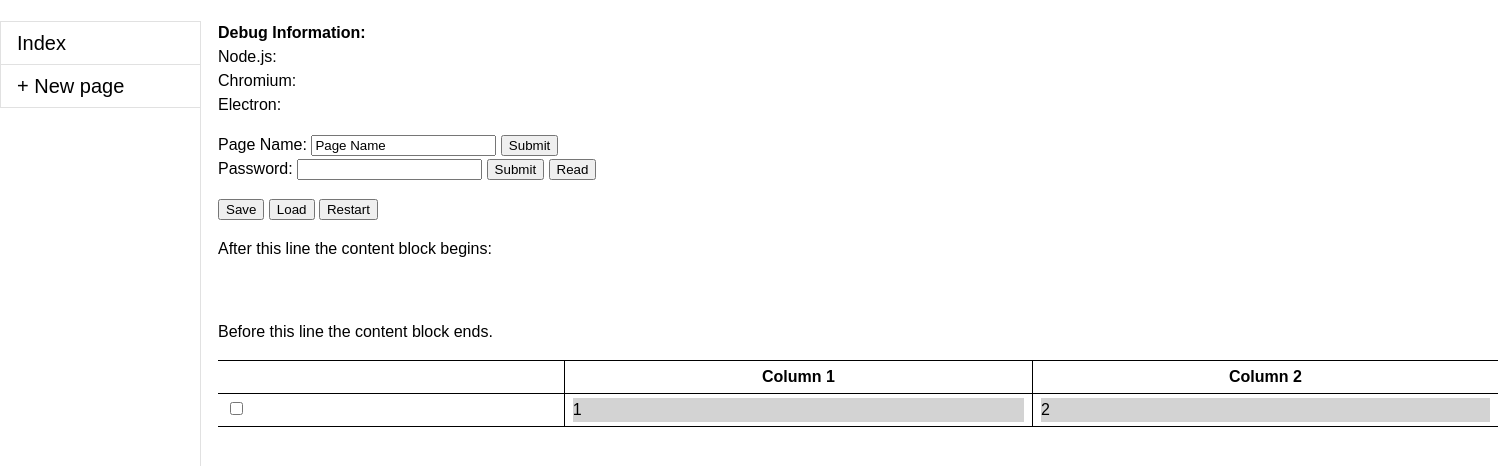
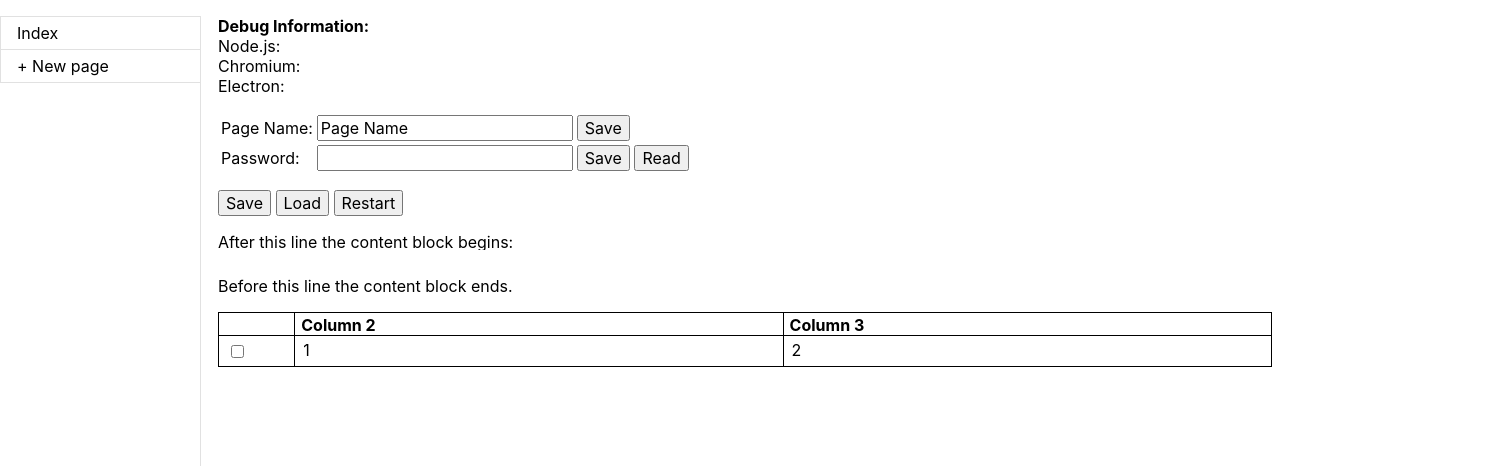
Before and after one commit to mraht-apps/notie, an Electron app: page index.html in a window 1280 px wide. Shown: the top 466 px of the page, 1498 px wide, since content can reach past the window. Drawn offline with Linux system fonts and the light colour scheme.

Commit message:
PoC: Table

```diff
--- a/css/style.css
+++ b/css/style.css
@@ -1,7 +1,7 @@
-body {
-  font-family: Arial, Helvetica, sans-serif;
+* {
+  font-family: -apple-system, BlinkMacSystemFont, "Segoe UI", Helvetica, "Apple Color Emoji", Arial, sans-serif, "Segoe UI Emoji", "Segoe UI Symbol";
+  -webkit-font-smoothing: auto;
   font-size: 16px;
-  line-height: 1.5;
 }
 
 .navbar {
@@ -18,7 +18,6 @@ body {
 .navbar a {
   padding: 6px 8px 6px 16px;
   text-decoration: none;
-  font-size: 20px;
   color: #000;
   display: block;
   background: #fff;
@@ -49,16 +48,16 @@ body {
   padding-left: 10px;
 }
 
-textarea {
-  font-family: Arial, Helvetica, sans-serif;
-  font-size: 16px;
-  line-height: 1.5;
+textarea, div[contenteditable="true"] {
   width: 100%;
-  height: 100%;
+
+  border: none;
+  overflow: auto;
+  outline: none;
   resize: none;
-  border: 0px;
+  margin: -2px;
+
+  -webkit-box-shadow: none;
+  -moz-box-shadow: none;
+  box-shadow: none;
 }
-
-div[contenteditable="true"] {
-  background-color: lightgrey;
-}
--- a/css/table.css
+++ b/css/table.css
@@ -1,54 +1,37 @@
-table {
+.contentTable {
+  width: 100%;
   border-collapse: collapse;
-  position: absolute;
-  width: 100%;
-}
-table th,
-td {
-  border: 1px solid black;
-  padding: 4px 8px 4px 8px;
+  overflow: hidden;
 }
 
-table tr th:first-child,
-td:first-child {
-  border-left: 0;
+.contentTable th {
+  text-align: left;
 }
 
-table tr th:last-child,
-td:last-child {
-  border-right: 0;
+.contentTable th,
+.contentTable td {
+  border: 1px solid black;
+  padding: 4px 8px 2px 8px;
 }
 
-th,
-td {
-  min-width: 50px;
+.contentTable .columnResizeSeparator {
+  top: 0;
+  right: -3px;
+  width: 5px;
+  position: absolute;
+  z-index: 1;
+  cursor: col-resize;
+  user-select: none;
+
+  -webkit-transition: all 200ms ease-out 0s;
+  -moz-transition: all 200ms ease-out 0s;
+  transition: all 200ms ease-out 0s;
 }
 
-tr:first-child:hover {
-  background-color: gainsboro;
-  cursor: pointer;
+.contentTable .div_textarea {
+  -ms-text-overflow: ellipsis;
+  -o-text-overflow: ellipsis;
+  text-overflow: ellipsis;
+  white-space: nowrap;
+  overflow: hidden;
 }
-
-.noCrsr {
-  cursor: pointer;
-}
-
-.borderRight {
-  border-right: 3px solid blue;
-  cursor: col-resize;
-}
-
-.borderLeft {
-  border-left: 3px solid blue;
-  cursor: col-resize;
-}
-
-.div {
-  top: 0;
-  right: -2px;
-  width: 3px;
-  position: absolute;
-  cursor: col-resize;
-  user-select: none;
-  /* background-color: red; */
-}
--- a/index.html
+++ b/index.html
@@ -30,21 +30,22 @@
       Electron: <span id="electron-version"></span>
     </p>
 
-    <div class="container">
-      <form action="#" id="formPagename">
-        <span>Page Name:</span>
-        <label for="pagename"></label><span>
-          <input type="text" name="pagename" id="pagename" value="Page Name"></span>
-        <input type="submit" id="submit" value="Submit">
-      </form>
-      <form action="#" id="formPassword">
-        <span>Password:</span>
-        <label for="password"></label>
-        <input type="password" name="password" id="password">
-        <input type="submit" id="submit" value="Submit">
-        <input type="button" id="btnReadPassword" value="Read" />
-      </form>
-    </div>
+    <table>
+      <tbody>
+        <tr>
+          <td>Page Name:</td>
+          <td><input type="text" name="pagename" id="pagename" value="Page Name"></td>
+          <td><input type="submit" id="btnSubmitPagename" value="Save"></br></td>
+        </tr>
+        <tr>
+          <td>Password:</td>
+          <td><input type="password" name="password" id="password"></td>
+          <td><input type="submit" id="btnSavePassword" value="Save"> <input type="button" id="btnReadPassword"
+              value="Read">
+          </td>
+        </tr>
+      </tbody>
+    </table>
 
     <p>
       <input type="button" id="btnSave" value="Save" />
@@ -55,23 +56,29 @@
     <p>
     <div>After this line the content block begins:</div>
     <div id="content">
-      <textarea class="line" wrap="hard"></textarea>
+      <textarea class="line" rows="1" wrap="hard"></textarea>
     </div>
     <div>Before this line the content block ends.</div>
     </p>
 
-    <p>
-    <table>
+    <!-- <p>
+    <table class="contentTable">
       <thead>
         <tr>
-          <th></th>
-          <th>Column 1</th>
-          <th>Column 2</th>
+          <th>
+            <div contenteditable="true"></div>
+          </th>
+          <th>
+            <div contenteditable="true">Column 1</div>
+          </th>
+          <th>
+            <div contenteditable="true">Column 2</div>
+          </th>
         </tr>
       </thead>
       <tbody>
         <tr>
-          <td><input type="checkbox" /></td>
+          <td><input type="checkbox"></td>
           <td>
             <div contenteditable="true">1</div>
           </td>
@@ -81,7 +88,37 @@
         </tr>
       </tbody>
     </table>
-    </p>
+    </p> -->
+
+    <table class="contentTable">
+      <thead>
+        <tr>
+          <th>
+            <div class="div_textarea" contenteditable="true"></div>
+            <!-- <div class="div_textarea"><textarea class="th_textArea" rows="1"></textarea></div> -->
+          </th>
+          <th>
+            <div class="div_textarea" contenteditable="true">Column 2</div>
+            <!-- <div class="div_textarea"><textarea class="th_textArea" rows="1"></textarea></div> -->
+          </th>
+          <th>
+            <div class="div_textarea" contenteditable="true">Column 3</div>
+            <!-- <div class="div_textarea"><textarea class="th_textArea" rows="1"></textarea></div> -->
+          </th>
+        </tr>
+      </thead>
+      <tbody>
+        <tr>
+          <td><input type="checkbox"></td>
+          <td>
+            <textarea rows="1">1</textarea>
+          </td>
+          <td>
+            <textarea rows="1">2</textarea>
+          </td>
+        </tr>
+      </tbody>
+    </table>
   </div>
 
   <script src="./renderer.js"></script>
--- a/renderer.js
+++ b/renderer.js
@@ -18,12 +18,19 @@ $("#newPage").on("click", function (event) {
   return false;
 });
 
+// Handle pressing ENTER in table column header
+$(".th_textArea").on("keydown", function (event) {
+  if (event.key === "Enter") {
+    event.preventDefault();
+  }
+});
+
 // Only as example for interaction between main.js and renderer.js
 // 1) Submit event in index.html
 // 2) Submit event in renderer.js
 // 3) Submit event in main.js
 // 4) Reply event in renderer.js
-$("#formPagename").on("submit", function (event) {
+$("#btnSubmitPagename").on("click", function (event) {
   event.preventDefault(); // stop the form from submitting
   let pagename = document.getElementById("pagename").value;
   console.log("Call submitForm with pagename " + pagename + "\n");
@@ -36,7 +43,7 @@ $("#formPagename").on("submit", function (event) {
 });
 
 // Save password entered by user
-$("#formPassword").on("submit", function (event) {
+$("#btnSavePassword").on("click", function (event) {
   event.preventDefault(); // stop the form from submitting
 
   const password = $("#password").val();
@@ -120,8 +127,7 @@ for (var i = 0; i < elements.length; i++) {
   });
 }
 
-//var tables = document.getElementsByClassName('flexiCol');
-var tables = $("table");
+var tables = $(".testTable");
 for (var i = 0; i < tables.length; i++) {
   resizableGrid(tables[i]);
 }
@@ -130,8 +136,6 @@ function resizableGrid(table) {
   var row = table.getElementsByTagName("tr")[0],
     cols = row ? row.children : undefined;
   if (!cols) return;
-
-  table.style.overflow = "hidden";
 
   var rowHeight = row.offsetHeight;
 
@@ -151,26 +155,32 @@ function resizableGrid(table) {
       pageX = e.pageX;
 
       var padding = paddingDiff(curCol);
-
       curColWidth = curCol.offsetWidth - padding;
-      if (nxtCol) nxtColWidth = nxtCol.offsetWidth - padding;
     });
 
     $(div).on("mouseover", function (e) {
-      e.target.style.borderRight = "3px solid blue";
+      e.target.style.backgroundColor = "rgba(46, 170, 220, 1)";
     });
 
     $(div).on("mouseout", function (e) {
-      e.target.style.borderRight = "";
+      e.target.style.backgroundColor = "";
     });
 
     $(document).on("mousemove", function (e) {
       if (curCol) {
         var diffX = e.pageX - pageX;
+        let oldWidthStr = curCol.style.width;
+        let sliceIndex = oldWidthStr.indexOf("px");
+        let oldWidth = parseInt(parseInt(oldWidthStr.slice(0, sliceIndex)) + 1);
 
-        if (nxtCol) nxtCol.style.width = nxtColWidth - diffX + "px";
-
-        curCol.style.width = curColWidth + diffX + "px";
+        // TODO: Width changes though real width doesn't change:
+        // Supress adjusting width in this case too
+        let newWidth = curColWidth + diffX;
+        console.log("Width: " + oldWidth + "/" + newWidth);
+        if (oldWidth !== newWidth) {
+          console.log("Change width");
+          curCol.style.width = newWidth + "px";
+        }
       }
     });
 
@@ -186,7 +196,7 @@ function resizableGrid(table) {
   function createDiv(height) {
     var div = document.createElement("div");
     div.style.height = height + "px";
-    div.className = "div";
+    div.className = "columnResizeSeparator";
     return div;
   }
 
```
